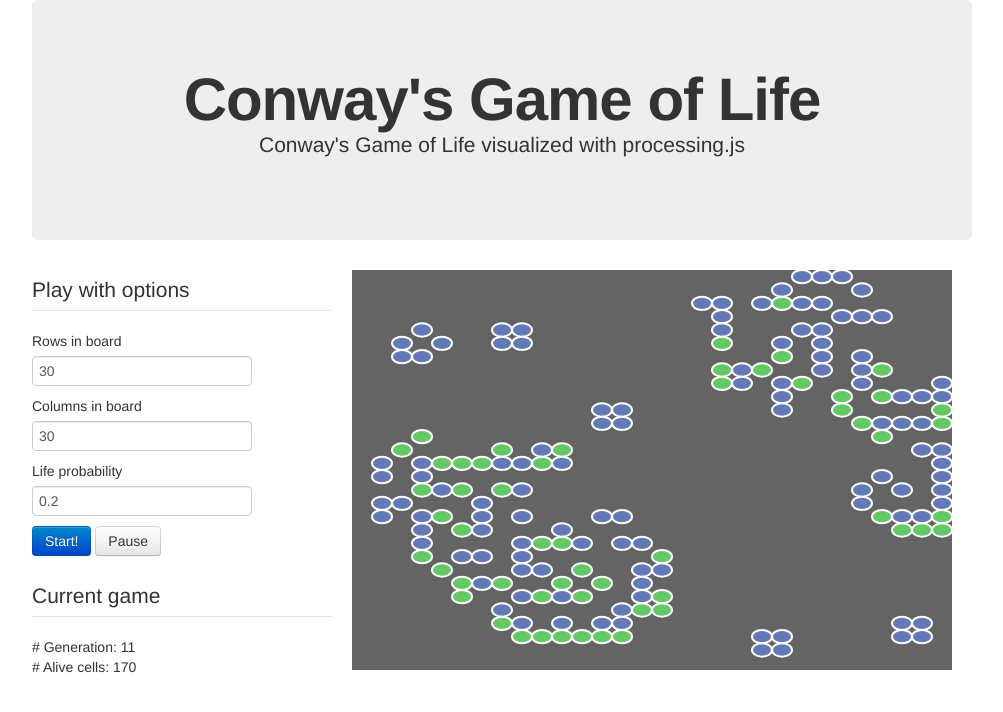
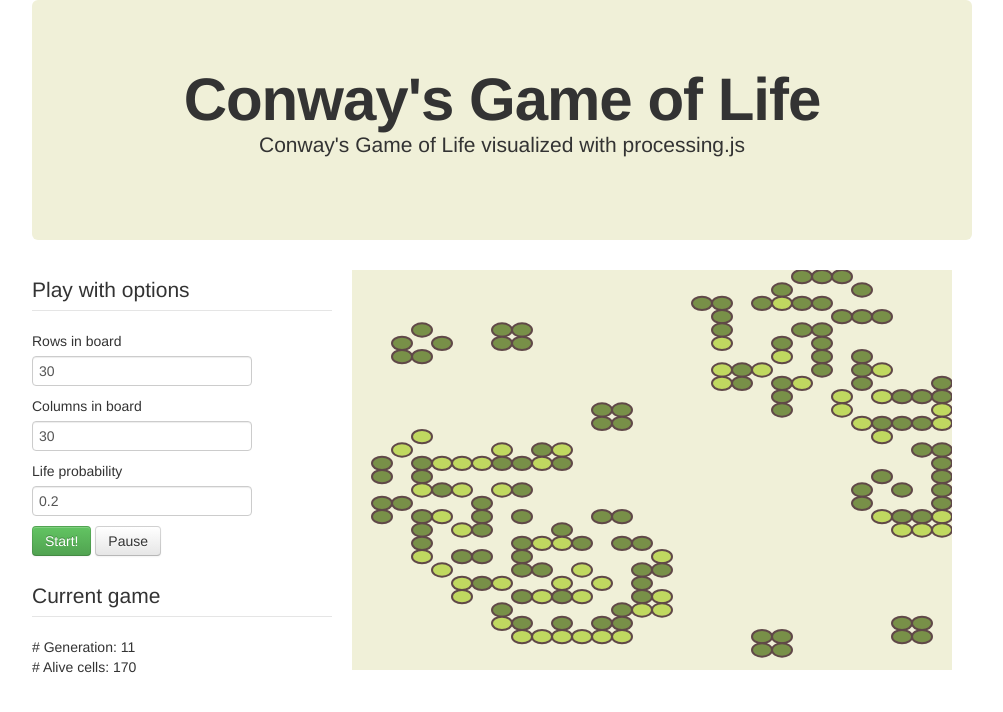
Before and after one commit to hell03610/Conway-s-Game-of-Life, a website: page index.html in a window 1280 px wide. Both pictures are taken after a click on the link "Start!". Shown: the whole page, without its empty margins (138-1141 px from the left). Drawn offline with nearby package versions, Linux system fonts and the light colour scheme.

Commit message:
colors changed

```diff
--- a/app/ui/App.Sketch.js
+++ b/app/ui/App.Sketch.js
@@ -21,8 +21,8 @@ App.Sketch = function($p) {
     }
 
     function initBackground(){
-        $p.background(100);
-        $p.stroke(255);
+        $p.background(240,240,216);
+        $p.stroke(96,72,72);
     }
 
     function draw() {
@@ -39,8 +39,8 @@ App.Sketch = function($p) {
               var cell = board.get(i,j);
               if(cell && cell.isAlive()){
 
-                if(cell.isNewBorn()) $p.fill(100, 200, 100);
-                else $p.fill(100, 121, 184);
+                if(cell.isNewBorn()) $p.fill(192,216,96);
+                else $p.fill(120,144,72);
 
                 $p.ellipse(X, Y, diameterX, diameterY);
                 totalCells++;
--- a/index.html
+++ b/index.html
@@ -11,6 +11,10 @@
     .conway {
         text-align: center;
       }
+    .hero-unit{
+      background-color:#F0F0D8;
+
+    }
     </style>
   </head>
   <body>
@@ -34,7 +38,7 @@
               <input type="text" placeholder="0.2" id="life_probability" value="0.2">
 
               <br/>
-              <a href="#" class="btn btn-primary" id="start">Start!</a>
+              <a href="#" class="btn btn-success" id="start">Start!</a>
               <a href="#" class="btn" id="pause">Pause</a>
             </fieldset>
           </form>
```
